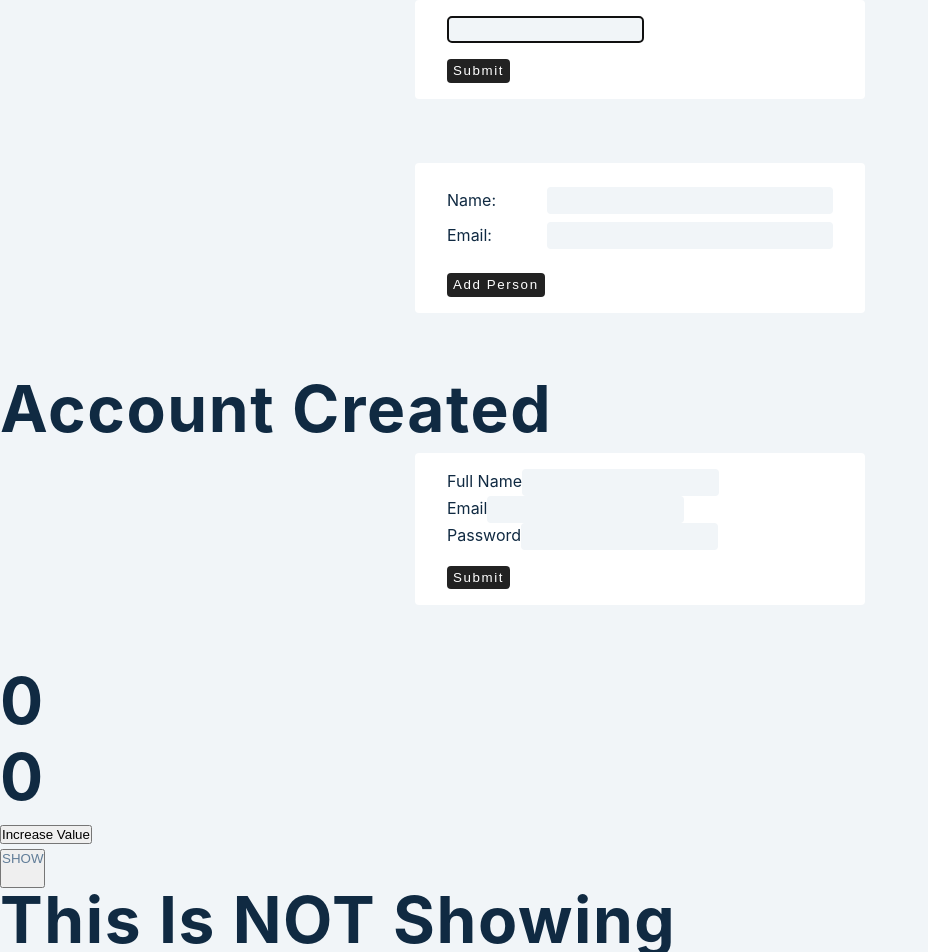
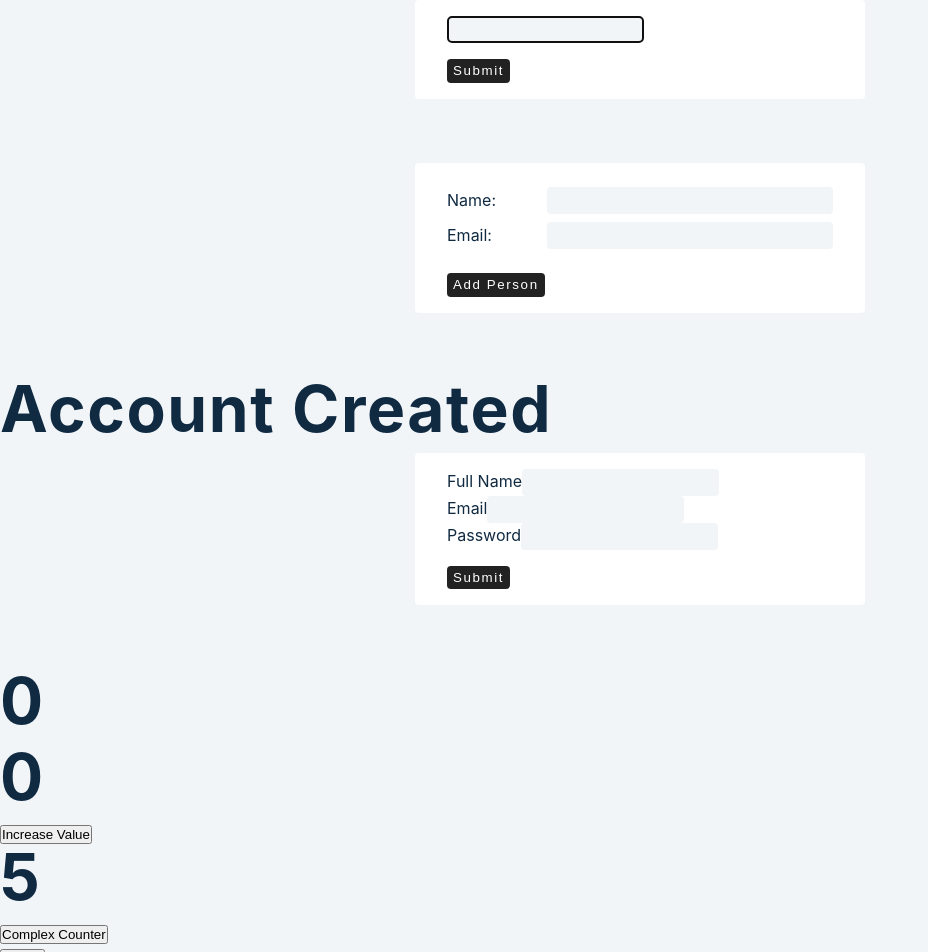
Before and after one commit to DesmondM/react-controlled-uncontrolled-input, a React (Create React App) app: page / in a window 1280 px wide. Shown: the top 952 px of the page, without its empty margins (0-928 px from the left). Built offline with nearby package versions, Linux system fonts and the light colour scheme.

Commit message:
complex count

```diff
--- a/src/SimpleBtn.js
+++ b/src/SimpleBtn.js
@@ -4,6 +4,7 @@ import React, {useState}  from 'react'
 const SimpleBtn = () => {
     const [counter, setCounter] = useState(0)
     const [fib, setFib] = useState(0)
+    const [complexCount, setComplexCount] = useState(5)
 
     const increaseVal =()=>{
     setCounter(counter+1)
@@ -13,11 +14,16 @@ const SimpleBtn = () => {
         setFib(fib-5)
     }
 
+    const complexCounter = () =>{
+        setTimeout(()=>{setComplexCount(complexCount+1)},2000)
+    }
     return (
         <div>
            <h1>{counter}</h1>
             <h1>{fib}</h1>
            <button onClick={()=>[increaseVal(), decreaseVal()]}>Increase Value</button>
+           <h1>{complexCount}</h1>
+           <button onClick ={()=>complexCounter()}>Complex Counter</button>
         </div>
     )
 }
```
